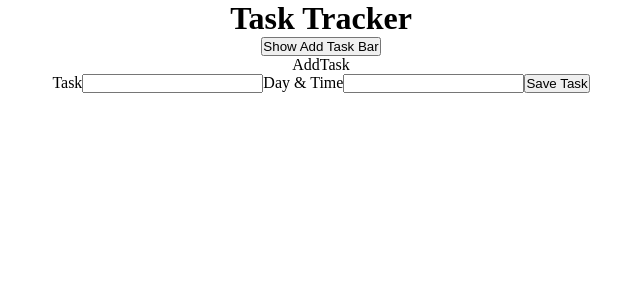
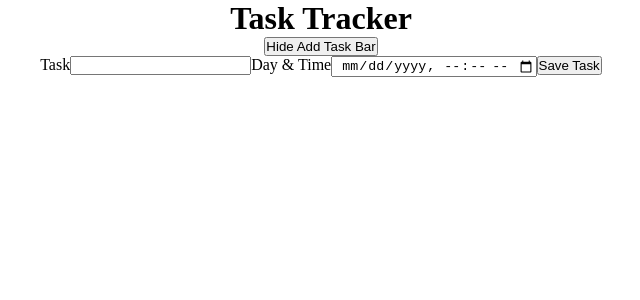
Before and after one commit to FatihG34/Task_Tracker_App, a React (Create React App) app: page / in a window 1280 px wide. Shown: the top 300 px of the page, without its empty margins (319-959 px from the left). Built offline with nearby package versions, Linux system fonts and the light colour scheme.

Commit message:
some changes added

```diff
--- a/public/index.html
+++ b/public/index.html
@@ -9,7 +9,7 @@
   <meta name="description" content="Web site created using create-react-app" />
   <link rel="apple-touch-icon" href="%PUBLIC_URL%/logo192.png" />
 
-  <link rel="manifest" href="%PUBLIC_URL%/manifest.json" />
+
 
   <title>Random User App</title>
 </head>
--- a/src/App.js
+++ b/src/App.js
@@ -2,14 +2,15 @@
 import './App.css';
 import AddTask from './components/AddTask';
 import Header from './components/Header';
-import Tasks from './components/Tasks';
+
 
 function App() {
+
   return (
     <div className="main-container">
       <Header />
-      <AddTask />
-      <Tasks />
+      {/* <AddTask /> */}
+
     </div>
   );
 }
--- a/src/components/Button.jsx
+++ b/src/components/Button.jsx
@@ -1,13 +1,16 @@
 import React, { useState } from 'react'
 
-const Button = () => {
-    const [show, setShow] = useState(true)
-    console.log(show);
+const Button = ({ editShow }) => {
+    const [shows, setShows] = useState(true)
+    // console.log(show);
 
     return (
         <div>
-            <button onClick={() => setShow(!show)}>Show Add Task Bar</button>
-        </div>
+            <button onClick={() => {
+                editShow();
+                setShows(!shows)
+            }} >{shows ? "Hide Add Task Bar" : "Show Add Task Bar"}</button>
+        </div >
     )
 }
 
--- a/src/components/Header.jsx
+++ b/src/components/Header.jsx
@@ -1,11 +1,20 @@
-import React from 'react'
-import Button from './Button'
+import React, { useState } from 'react'
+import Button from './Button';
+import Tasks from './Tasks';
 
 const Header = () => {
+    const [show, setShow] = useState(true);
+    const editShow = () => {
+        setShow(!show);
+    };
+    const addTask = (tasks) => {
+        let localStr = localStorage.setItem(JSON.parse(tasks));
+    };
     return (
         <div>
             <h1>Task Tracker</h1>
-            <Button />
+            <Button editShow={editShow} />
+            {show && <Tasks addTask={addTask} />}
         </div>
     )
 }
--- a/src/components/Task.jsx
+++ b/src/components/Task.jsx
@@ -1,9 +1,15 @@
 import React from 'react'
 
-const Task = () => {
+const Task = ({ makeObj }) => {
+    const { addtask, adddate } = makeObj;
+    console.log(addtask);
+    console.log(adddate);
     return (
         <ul>
-
+            <div>
+                <li>{addtask}</li>
+                <li>{adddate}</li>
+            </div>
         </ul>
     )
 }
--- a/src/components/Tasks.jsx
+++ b/src/components/Tasks.jsx
@@ -1,18 +1,41 @@
-import Task from './Task'
+import { useState, useEffect } from "react";
+import Task from "./Task";
 
-const Tasks = () => {
+const Tasks = ({ addTask }) => {
+    const [task1, setTask] = useState();
+    const [date1, setDate] = useState();
+    const [taskObj, setTaskObj] = useState({});
+    const makeObj = () => {
+        setTaskObj({ task: task1, date: date1 })
+    }
+
+    const handleSubmit = (e) => {
+        e.preventDefault();
+        addTask(taskObj)
+        setTask("");
+        setDate("");
+    };
+
     return (
         <div>
-            <form action="">
+            <form onSubmit={handleSubmit}>
                 <label htmlFor="">Task</label>
-                <input type="text" />
+                <input
+                    type="text"
+                    value={task1}
+                    onChange={(e) => setTask({ task: e.target.value })}
+                />
                 <label htmlFor="">Day & Time</label>
-                <input type="datetime" name="" id="" />
-                <button>Save Task</button>
+                <input type="datetime-local"
+                    value={date1}
+                    onChange={(e) => setDate({ date: e.target.value })}
+                    name="" id="" />
+                <button >Save Task</button>
             </form>
-            <Task />
+            { }
+            <Task makeObj={makeObj} />
         </div>
-    )
-}
+    );
+};
 
-export default Tasks
+export default Tasks;
--- a/src/index.js
+++ b/src/index.js
@@ -5,7 +5,5 @@ import App from './App';
 
 const root = ReactDOM.createRoot(document.getElementById('root'));
 root.render(
-  <React.StrictMode>
-    <App />
-  </React.StrictMode>
+  <App />
 );
```
